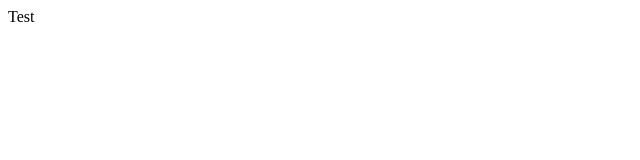
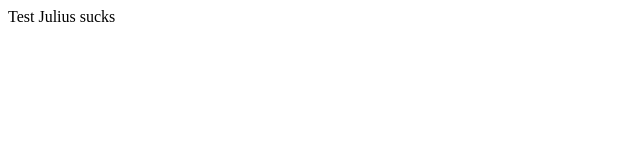
Before and after one commit to Julius-R/petfinder, a Next.js app: page / in a window 1280 px wide. Shown: the top 160 px of the page, without its empty margins (0-640 px from the left). Built offline with nearby package versions, Linux system fonts and the light colour scheme.

Commit message:
Julius sucks

```diff
--- a/pages/index.js
+++ b/pages/index.js
@@ -1,9 +1,9 @@
-import Layout from "../components/Layout";
+import Layout from '../components/Layout';
 
 export default function Home() {
-	return (
-		<Layout title="Pet Finders | Find Your Missing Companion Here">
-			Test
-		</Layout>
-	);
+  return (
+    <Layout title="Pet Finders | Find Your Missing Companion Here">
+      Test Julius sucks
+    </Layout>
+  );
 }
```
